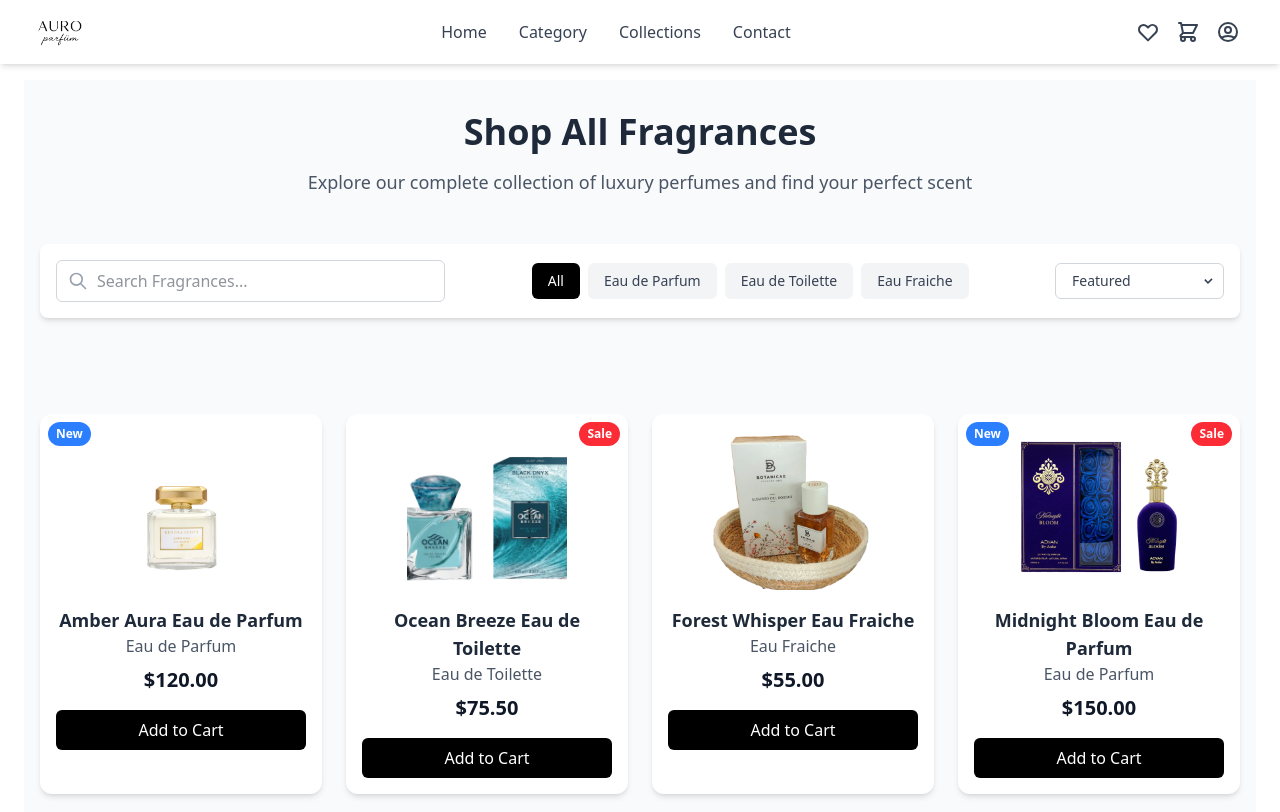
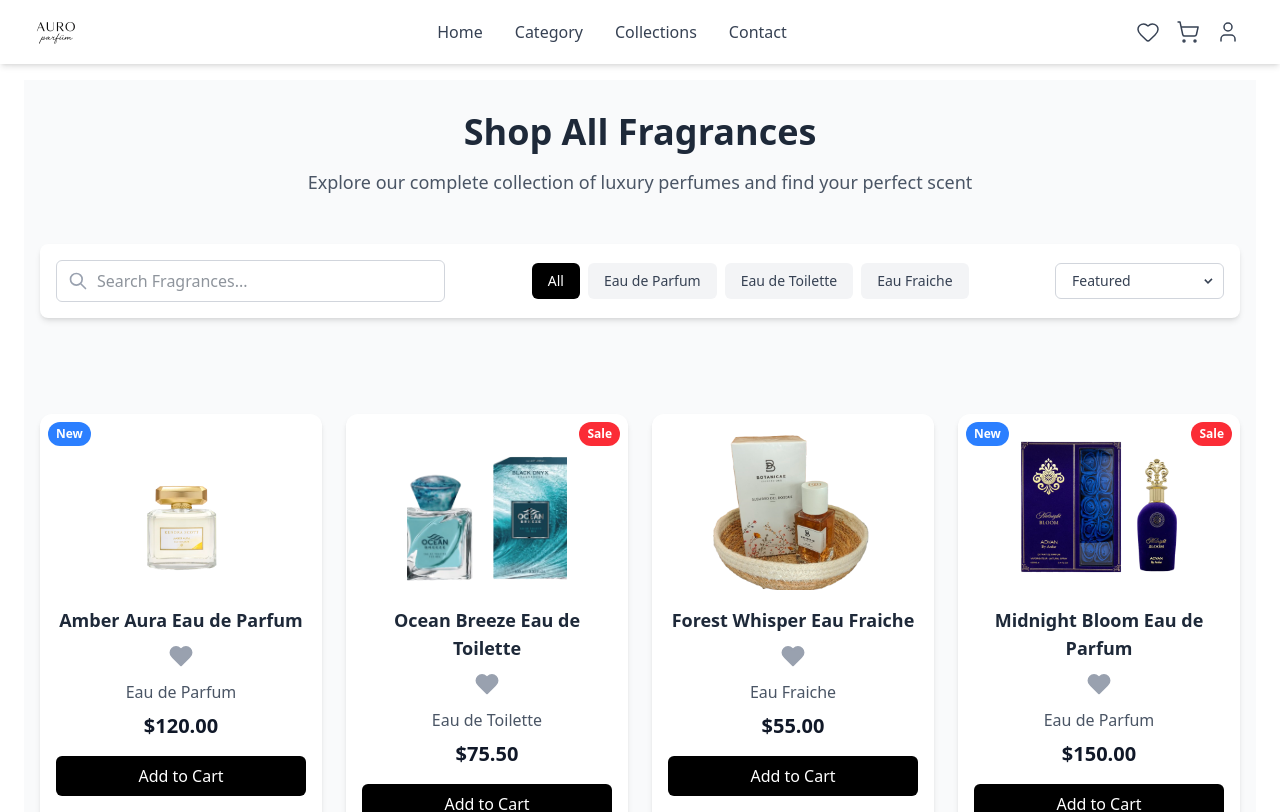
Before and after one commit to dajkagabi/auro-perfume, a React (Vite) app: page /shop in a window 1280 px wide. Shown: the top 812 px of the page. Built offline with nearby package versions, Linux system fonts and the light colour scheme.

Commit message:
wishlist, navbar icons, stb

```diff
--- a/src/App.jsx
+++ b/src/App.jsx
@@ -12,6 +12,8 @@ import Cart from './components/Cart/Cart';
 import Collections from './components/Collections/Collections';
 import Contact from './components/Contact/Contact';
 import Profile from './components/Profile/Profile';
+import Wishlist from './components/Wishlist/Wishlist';
+import { WishlistProvider } from './components/WishlistContext/WishlistContext';
 
 const MainNavbar = ({ onCartClick }) => {
   const { cartItems } = useCart();
@@ -30,6 +32,7 @@ function App() {
 
   return (
     <Router>
+    <WishlistProvider>
       <CartProvider>
         <MainNavbar onCartClick={toggleCart} />
         <main className="pt-20 px-6">
@@ -38,7 +41,7 @@ function App() {
             <Route path="/category" element={<Shop />} />
             <Route path="/collections" element={<Collections/>} />
             <Route path="/contact" element={<Contact/>} />
-            <Route path="/wishlist" element={<h1 className="text-2xl font-bold">Wishlist Page</h1>} />
+            <Route path="/wishlist" element={<Wishlist/>} />
             <Route path="/cart" element={<Cart/>} />
             <Route path="/profile" element={<Profile/>} />
             <Route path="/product/:id" element={<ProductCard/>} />
@@ -49,6 +52,7 @@ function App() {
 
         <Cart isOpen={isCartOpen} onClose={toggleCart} />
       </CartProvider>
+      </WishlistProvider>
     </Router>
   );
 }
--- a/src/components/Navbar/Navbar.jsx
+++ b/src/components/Navbar/Navbar.jsx
@@ -2,109 +2,83 @@ import React, { useState } from "react";
 import { Link } from "react-router-dom";
 import logo from "../../assets/logo.png";
 import { useCart } from "../CartContext/CartContext";
+import { useWishlist } from "../WishlistContext/WishlistContext";
+
+// Lucide ikonok
+import { Heart, ShoppingCart, User, Menu, X } from "lucide-react";
 
 const Navbar = ({ onCartClick }) => {
   const [menuOpen, setMenuOpen] = useState(false);
-  useCart();
+  const { cartItems } = useCart();
+  const { wishlist } = useWishlist();
+
+  const cartCount = cartItems?.length || 0;
+  const wishlistCount = wishlist?.length || 0;
 
   return (
     <header className="bg-white shadow-md fixed top-0 left-0 w-full z-50">
       <nav className="flex items-center justify-between h-16 px-4 md:px-6">
 
+        {/* Logo */}
         <Link to="/" className="flex items-center space-x-2">
-          <img src={logo} alt="Logo" className="h-18 w-auto object-contain" />
+          <img src={logo} alt="Logo" className="h-16 w-auto object-contain" />
         </Link>
 
+        {/* Menü - Desktop */}
         <ul className="hidden md:flex space-x-8 font-medium text-gray-700">
-
-          <li>
-            <Link to="/" className="hover:text-gray-500">Home</Link>
-          </li>
-          <li>
-            <Link to="/category" className="hover:text-gray-500">Category</Link>
-          </li>
-          <li>
-            <Link to="/collections" className="hover:text-gray-500">Collections</Link>
-          </li>
-          <li>
-            <Link to="/contact" className="hover:text-gray-500">Contact</Link>
-          </li>
+          <li><Link to="/" className="hover:text-gray-500">Home</Link></li>
+          <li><Link to="/category" className="hover:text-gray-500">Category</Link></li>
+          <li><Link to="/collections" className="hover:text-gray-500">Collections</Link></li>
+          <li><Link to="/contact" className="hover:text-gray-500">Contact</Link></li>
         </ul>
 
-        {/* JOBB OLDAL: ikonok + hamburger */}
+        {/* Jobb oldal ikonok */}
         <div className="flex items-center space-x-4 text-gray-700">
-          {/* Kívánságlista ikon - Változatlan marad */}
-          <Link to="/wishlist" className="hover:text-gray-500">
-            <svg className="h-6 w-6" fill="none" viewBox="0 0 24 24" stroke="currentColor">
-              <path strokeLinecap="round" strokeLinejoin="round" strokeWidth="2"
-                d="M4.318 6.318a4.5 4.5 0 000
-                6.364L12 20.364l7.682-7.682a4.5
-                4.5 0 00-6.364-6.364L12
-                7.636l-1.318-1.318a4.5
-                4.5 0 00-6.364 0z" />
-            </svg>
+          {/* Wishlist ikon */}
+          <Link to="/wishlist" className="relative hover:text-pink-500 transition">
+            <Heart className="h-6 w-6" strokeWidth={1.5} />
+            {wishlistCount > 0 && (
+              <span className="absolute -top-2 -right-2 bg-red-500 text-white text-xs font-bold rounded-full h-5 w-5 flex items-center justify-center">
+                {wishlistCount}
+              </span>
+            )}
           </Link>
 
-          {/* Kosár ikon - A Link helyett button-t használunk az onClick miatt, de az SVG és a ping span változatlan */}
-          <button onClick={onCartClick} className="relative hover:text-gray-500 focus:outline-none">
-            <svg className="h-6 w-6" fill="none" viewBox="0 0 24 24" stroke="currentColor">
-              <path strokeLinecap="round" strokeLinejoin="round" strokeWidth="2"
-                d="M3 3h2l.4 2M7 13h10l4-8H5.4M7
-                13L5.4 5M7 13l-2.293
-                2.293c-.63.63-.184 1.707.707
-                1.707H17m0 0a2 2 0
-                100 4 2 2 0 000-4zm-8
-                2a2 2 0 11-4 0 2 2 0
-                014 0z" />
-            </svg>
-            <span className="absolute top-0 right-0 h-2 w-2 rounded-full bg-pink-500 animate-ping"></span>
+          {/* Cart ikon */}
+          <button
+            onClick={onCartClick}
+            className="relative hover:text-blue-500 transition focus:outline-none"
+          >
+            <ShoppingCart className="h-6 w-6" strokeWidth={1.5} />
+            {cartCount > 0 && (
+              <span className="absolute -top-2 -right-2 bg-blue-500 text-white text-xs font-bold rounded-full h-5 w-5 flex items-center justify-center">
+                {cartCount}
+              </span>
+            )}
           </button>
 
-          {/* Felhasználói profil ikon - Változatlan marad */}
-          <Link to="/profile" className="hover:text-gray-500">
-            <svg className="h-6 w-6" fill="none" viewBox="0 0 24 24" stroke="currentColor">
-              <path strokeLinecap="round" strokeLinejoin="round" strokeWidth="2"
-                d="M5.121 17.804A13.937 13.937 0 0112
-                16c2.5 0 4.847.655 6.879
-                1.804M15 10a3 3 0 11-6
-                0 3 3 0 016 0zm6 2a9 9 0
-                11-18 0 9 9 0 0118 0z" />
-              </svg>
+          {/* Profile ikon */}
+          <Link to="/profile" className="hover:text-gray-500 transition">
+            <User className="h-6 w-6" strokeWidth={1.5} />
           </Link>
 
-          {/* HAMBURGER gomb csak mobilra - Változatlan marad */}
+          {/* Hamburger menü - Mobil */}
           <button
             className="md:hidden text-gray-700 focus:outline-none"
             onClick={() => setMenuOpen(!menuOpen)}
           >
-            {menuOpen ? (
-              <svg className="h-6 w-6" fill="none" stroke="currentColor" viewBox="0 0 24 24">
-                <path strokeLinecap="round" strokeLinejoin="round" strokeWidth={2} d="M6 18L18 6M6 6l12 12" />
-              </svg>
-            ) : (
-              <svg className="h-6 w-6" fill="none" stroke="currentColor" viewBox="0 0 24 24">
-                <path strokeLinecap="round" strokeLinejoin="round" strokeWidth={2} d="M4 6h16M4 12h16M4 18h16" />
-              </svg>
-            )}
+            {menuOpen ? <X className="h-6 w-6" /> : <Menu className="h-6 w-6" />}
           </button>
         </div>
       </nav>
 
-
+      {/* Mobil menü */}
       {menuOpen && (
-        <div className="md:hidden bg-white border-t px-6 py-6 space-y-4 text-gray-900 font-medium fixed top-16 left-0 w-full z-40 text-center shadow">
-          <Link to="/" className="block hover:text-pink-600" onClick={() => setMenuOpen(false)}>
-            Home
-          </Link>
-          <Link to="/category" className="block hover:text-pink-600" onClick={() => setMenuOpen(false)}>
-            Category
-          </Link>
-          <Link to="/collections" className="block hover:text-pink-600" onClick={() => setMenuOpen(false)}>
-            Collections
-          </Link>
-          <Link to="/contact" className="block hover:text-pink-600" onClick={() => setMenuOpen(false)}>
-            Contact
-          </Link>
+        <div className="md:hidden bg-white border-t px-6 py-6 space-y-4 text-gray-900 font-medium fixed top-16 left-0 w-full z-50 text-center shadow">
+          <Link to="/" className="block hover:text-pink-600" onClick={() => setMenuOpen(false)}>Home</Link>
+          <Link to="/category" className="block hover:text-pink-600" onClick={() => setMenuOpen(false)}>Category</Link>
+          <Link to="/collections" className="block hover:text-pink-600" onClick={() => setMenuOpen(false)}>Collections</Link>
+          <Link to="/contact" className="block hover:text-pink-600" onClick={() => setMenuOpen(false)}>Contact</Link>
         </div>
       )}
     </header>
--- a/src/components/ProductCard/ProductCard.jsx
+++ b/src/components/ProductCard/ProductCard.jsx
@@ -1,11 +1,27 @@
 import React from 'react';
 import { useCart } from '../CartContext/CartContext';
+import { useWishlist } from '../WishlistContext/WishlistContext';
 
 const ProductCard = ({ product }) => {
   const { addToCart } = useCart();
 
+  const { addToWishlist, removeFromWishlist, isInWishlist } = useWishlist();
+
+
+  const isFavorite = isInWishlist(product.id);
+
+
+  const handleWishlistToggle = () => {
+    if (isFavorite) {
+      removeFromWishlist(product.id);
+    } else {
+      addToWishlist(product);
+    }
+  };
+
   return (
     <div className="bg-white rounded-xl shadow-md hover:shadow-lg hover:shadow-blue-100 transition-shadow duration-300 overflow-hidden relative group p-4">
+
 
       {product.isNew && (
         <span className="absolute top-2 left-2 bg-blue-500 text-white text-xs font-bold px-2 py-1 rounded-full z-10">
@@ -31,11 +47,30 @@ const ProductCard = ({ product }) => {
 
       <div className="text-center mt-4">
         <h3 className="text-lg font-semibold text-gray-800">{product.name}</h3>
+        {/* A szívecske ikon ide került, a termék neve alá */}
+        <button
+          onClick={handleWishlistToggle}
+          className={`mt-1 mb-2 p-1 rounded-full ${
+            isFavorite ? 'text-red-500' : 'text-gray-400 hover:text-red-400'
+          } transition-colors duration-200`}
+          aria-label={isFavorite ? "Remove from wishlist" : "Add to wishlist"}
+        >
+          <svg
+            xmlns="http://www.w3.org/2000/svg"
+            className="h-6 w-6 fill-current inline-block"
+            viewBox="0 0 24 24"
+            stroke="currentColor"
+            strokeWidth="2"
+            strokeLinecap="round"
+            strokeLinejoin="round"
+          >
+            <path d="M20.84 4.61a5.5 5.5 0 0 0-7.78 0L12 5.67l-1.06-1.06a5.5 5.5 0 0 0-7.78 7.78l1.06 1.06L12 21.23l7.78-7.78 1.06-1.06a5.5 5.5 0 0 0 0-7.78z"></path>
+          </svg>
+        </button>
         <p className="text-gray-600">{product.category}</p>
         <p className="text-xl font-bold text-gray-900 mt-2">${product.price.toFixed(2)}</p>
 
 
-        {/* Gomb */}
         <button
           onClick={() => addToCart(product)}
           className="mt-4 w-full bg-black text-white py-2 rounded-md hover:bg-gray-800 transition-transform duration-300 transform hover:scale-105 active:scale-95"
--- a/src/components/ProductFilter/ProductFilter.jsx
+++ b/src/components/ProductFilter/ProductFilter.jsx
@@ -93,7 +93,7 @@ const ProductFilter = ({
           </div>
         </div>
 
-        {/* Nézetváltó Gombok eltávolítva */}
+
       </div>
 
 
--- a/src/components/ProductGrid/ProductGrid.jsx
+++ b/src/components/ProductGrid/ProductGrid.jsx
@@ -5,7 +5,7 @@ import ProductCard from '../ProductCard/ProductCard';
 const ProductGrid = ({ products }) => {
   return (
     <div className="grid grid-cols-1 sm:grid-cols-2 lg:grid-cols-3 xl:grid-cols-4 gap-6">
-      {/* Végigiterálunk a termékeken és minden egyes termékhez renderelünk egy ProductCard-ot */}
+
       {products.map((product) => (
         <ProductCard key={product.id} product={product} />
       ))}
--- /dev/null
+++ b/src/components/Wishlist/Wishlist.jsx
@@ -0,0 +1,65 @@
+// src/components/Wishlist/Wishlist.jsx
+import React from 'react';
+import { useWishlist } from '../WishlistContext/WishlistContext';
+
+const Wishlist = () => {
+  // Itt módosítjuk: wishlistItems helyett wishlist
+  const { wishlist, removeFromWishlist } = useWishlist();
+
+  return (
+    <section className="bg-gray-1 py-10 lg:py-20 min-h-screen pt-20">
+      <div className="container mx-auto px-4">
+        <div className="bg-white rounded-lg shadow-md p-6 md:p-8">
+          <h1 className="text-2xl md:text-3xl font-bold text-dark mb-8 text-center">
+           WishList
+          </h1>
+
+          {/* Itt is módosítjuk: wishlistItems helyett wishlist, és hozzáadunk egy ellenőrzést, ha a wishlist undefined */}
+          {!wishlist || wishlist.length === 0 ? (
+            <p className="text-center text-body-color text-lg">
+              Your wishlist is empty. Start adding products!
+            </p>
+          ) : (
+            <div className="grid grid-cols-1 sm:grid-cols-2 lg:grid-cols-3 xl:grid-cols-4 gap-6">
+              {wishlist.map((item) => (
+                <div
+                  key={item.id}
+                  className="bg-white rounded-xl shadow-md overflow-hidden relative p-4 flex flex-col items-center text-center"
+                >
+
+                  <button
+                    onClick={() => removeFromWishlist(item.id)}
+                    className="absolute top-2 right-2 p-1 bg-red-500 text-white rounded-full hover:bg-red-600 transition z-10"
+                    aria-label="Remove item from wishlist"
+                  >
+                    <svg xmlns="http://www.w3.org/2000/svg" className="h-4 w-4" fill="none" viewBox="0 0 24 24" stroke="currentColor" strokeWidth="2">
+                      <path strokeLinecap="round" strokeLinejoin="round" d="M6 18L18 6M6 6l12 12" />
+                    </svg>
+                  </button>
+
+
+                  <div className="relative w-40 h-40 mx-auto overflow-hidden rounded-md mt-4">
+                    <img
+                      src={item.image}
+                      alt={item.name}
+                      loading="lazy"
+                      className="w-full h-full object-cover object-center"
+                    />
+                  </div>
+
+                  <div className="text-center mt-4">
+                    <h3 className="text-lg font-semibold text-gray-800">{item.name}</h3>
+                    <p className="text-gray-600">{item.category}</p>
+                    <p className="text-xl font-bold text-gray-900 mt-2">${item.price.toFixed(2)}</p>
+                  </div>
+                </div>
+              ))}
+            </div>
+          )}
+        </div>
+      </div>
+    </section>
+  );
+};
+
+export default Wishlist;
--- /dev/null
+++ b/src/components/WishlistContext/WishlistContext.jsx
@@ -0,0 +1,50 @@
+import React, { createContext, useContext, useState, useEffect } from 'react';
+
+const WishlistContext = createContext();
+
+export const useWishlist = () => {
+  return useContext(WishlistContext);
+};
+
+export const WishlistProvider = ({ children }) => {
+  const [wishlist, setWishlist] = useState(() => {
+    const localData = localStorage.getItem('wishlist');
+    return localData ? JSON.parse(localData) : [];
+  });
+
+  useEffect(() => {
+    localStorage.setItem('wishlist', JSON.stringify(wishlist));
+  }, [wishlist]);
+
+  const addToWishlist = (product) => {
+    setWishlist((prevWishlist) => {
+      if (!prevWishlist.some((item) => item.id === product.id)) {
+        return [...prevWishlist, product];
+      }
+      return prevWishlist;
+    });
+  };
+
+  const removeFromWishlist = (productId) => {
+    setWishlist((prevWishlist) =>
+      prevWishlist.filter((item) => item.id !== productId)
+    );
+  };
+
+  const isInWishlist = (productId) => {
+    return wishlist.some((item) => item.id === productId);
+  };
+
+  const value = {
+    wishlist,
+    addToWishlist,
+    removeFromWishlist,
+    isInWishlist,
+  };
+
+  return (
+    <WishlistContext.Provider value={value}>
+      {children}
+    </WishlistContext.Provider>
+  );
+};
```
Also changed, not shown: src/components/Profile/Profile.jsx (+3 -15 lines).
